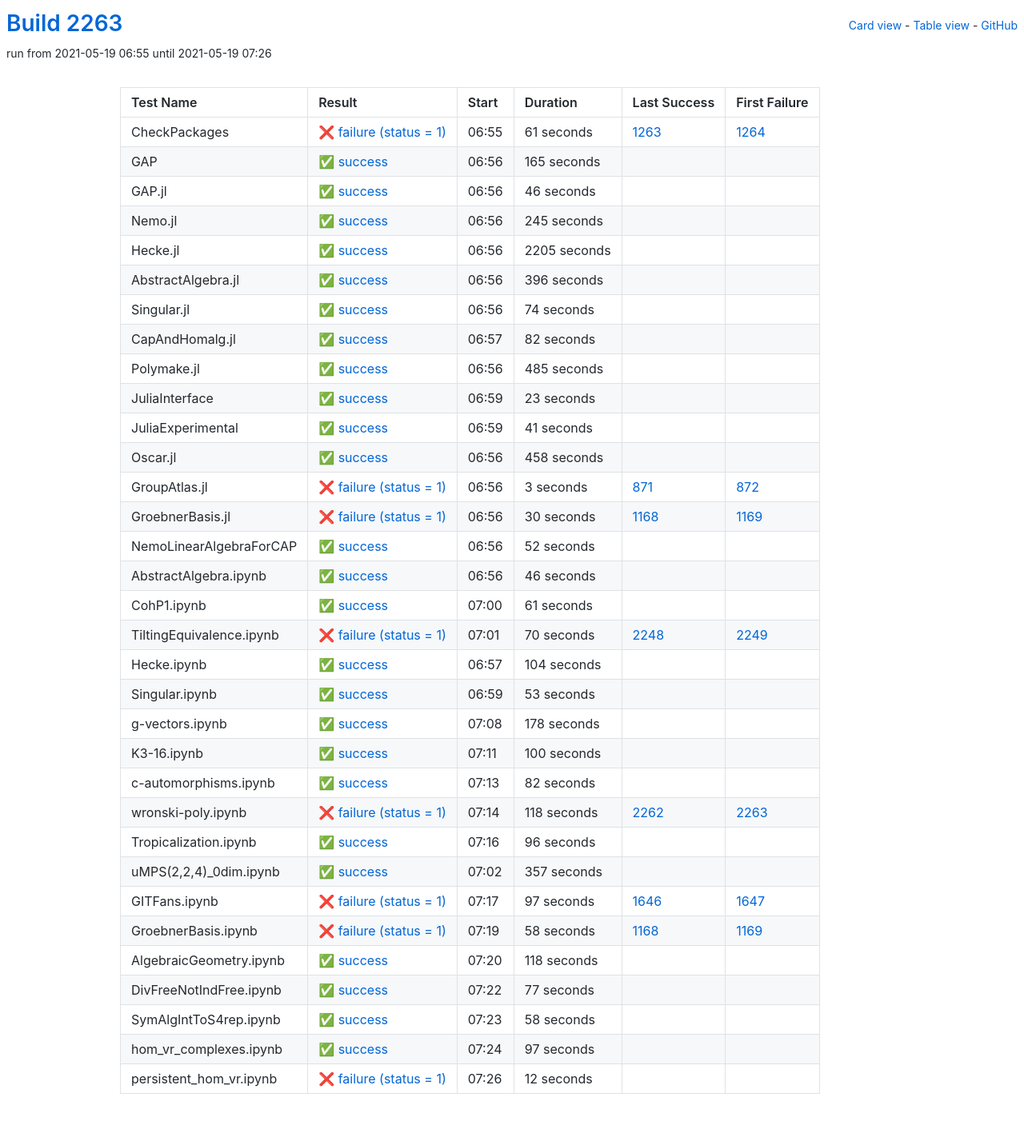
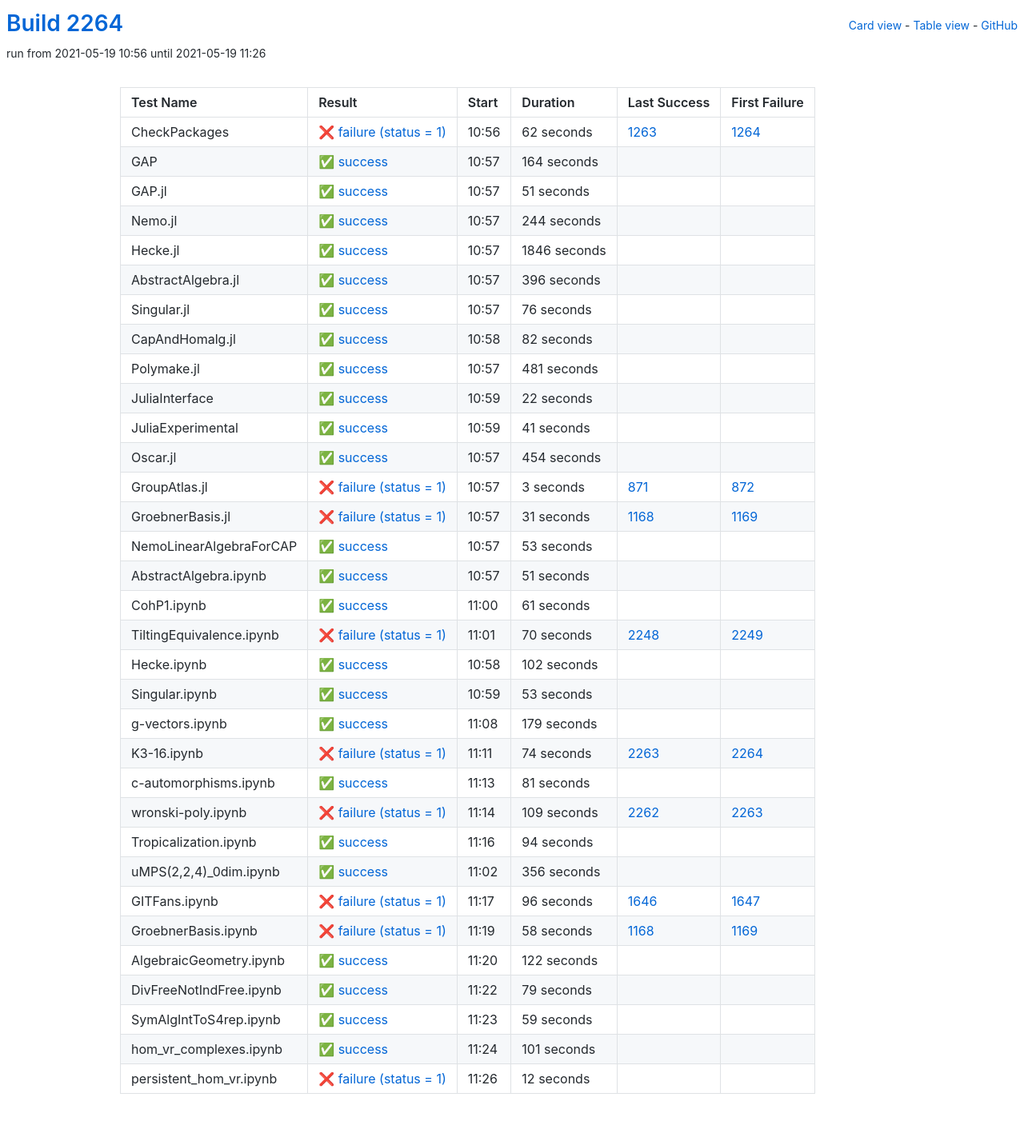
Before and after one commit to oscar-system/oscar-ci-status-stable, a Jekyll site: the page built from table.html, in a window 1280 px wide. Shown: the whole page at 80% size. Built offline with Jekyll 4.4.1, drawn with Linux system fonts in a browser that asks for light colours.

Commit message:
Build #2264

```diff
--- a/_data/ci.yml
+++ b/_data/ci.yml
@@ -1,6 +1,6 @@
 ---
-build: 2263
-build_url: https://oscarci.mathematik.uni-kl.de/job/oscar-stable/2263/
+build: 2264
+build_url: https://oscarci.mathematik.uni-kl.de/job/oscar-stable/2264/
 job: oscar-stable
 organization: oscar-system
 repo: oscar-ci-status-stable
@@ -8,68 +8,68 @@ repourl: https://github.com/oscar-system/oscar-ci-status-stable
 tests:
 - name: CheckPackages
   id: checkpackages
-  log: https://oscarci.mathematik.uni-kl.de/job/oscar-stable/2263/artifact/logs/build-2263/CheckPackages.log
-  start: 2021-05-19 06:55
+  log: https://oscarci.mathematik.uni-kl.de/job/oscar-stable/2264/artifact/logs/build-2264/CheckPackages.log
+  start: 2021-05-19 10:56
   success: false
   exitcode: 1
   status: failure
-  duration: 61
+  duration: 62
   last_success: 1263
   last_success_url: https://oscarci.mathematik.uni-kl.de/job/oscar-stable/1263/
   first_failure: 1264
   first_failure_url: https://oscarci.mathematik.uni-kl.de/job/oscar-stable/1264/
 - name: GAP
   id: gap
-  log: https://oscarci.mathematik.uni-kl.de/job/oscar-stable/2263/artifact/logs/build-2263/GAP.log
-  start: 2021-05-19 06:56
+  log: https://oscarci.mathematik.uni-kl.de/job/oscar-stable/2264/artifact/logs/build-2264/GAP.log
+  start: 2021-05-19 10:57
   success: true
   exitcode: 0
   status: success
-  duration: 165
+  duration: 164
   last_success: false
   last_success_url:
   first_failure: false
   first_failure_url:
 - name: GAP.jl
   id: gap-jl
-  log: https://oscarci.mathematik.uni-kl.de/job/oscar-stable/2263/artifact/logs/build-2263/GAP.jl.log
-  start: 2021-05-19 06:56
+  log: https://oscarci.mathematik.uni-kl.de/job/oscar-stable/2264/artifact/logs/build-2264/GAP.jl.log
+  start: 2021-05-19 10:57
   success: true
   exitcode: 0
   status: success
-  duration: 46
+  duration: 51
   last_success: false
   last_success_url:
   first_failure: false
   first_failure_url:
 - name: Nemo.jl
   id: nemo-jl
-  log: https://oscarci.mathematik.uni-kl.de/job/oscar-stable/2263/artifact/logs/build-2263/Nemo.jl.log
-  start: 2021-05-19 06:56
+  log: https://oscarci.mathematik.uni-kl.de/job/oscar-stable/2264/artifact/logs/build-2264/Nemo.jl.log
+  start: 2021-05-19 10:57
   success: true
   exitcode: 0
   status: success
-  duration: 245
+  duration: 244
   last_success: false
   last_success_url:
   first_failure: false
   first_failure_url:
 - name: Hecke.jl
   id: hecke-jl
-  log: https://oscarci.mathematik.uni-kl.de/job/oscar-stable/2263/artifact/logs/build-2263/Hecke.jl.log
-  start: 2021-05-19 06:56
+  log: https://oscarci.mathematik.uni-kl.de/job/oscar-stable/2264/artifact/logs/build-2264/Hecke.jl.log
+  start: 2021-05-19 10:57
   success: true
   exitcode: 0
   status: success
-  duration: 2205
+  duration: 1846
   last_success: false
   last_success_url:
   first_failure: false
   first_failure_url:
 - name: AbstractAlgebra.jl
   id: abstractalgebra-jl
-  log: https://oscarci.mathematik.uni-kl.de/job/oscar-stable/2263/artifact/logs/build-2263/AbstractAlgebra.jl.log
-  start: 2021-05-19 06:56
+  log: https://oscarci.mathematik.uni-kl.de/job/oscar-stable/2264/artifact/logs/build-2264/AbstractAlgebra.jl.log
+  start: 2021-05-19 10:57
   success: true
   exitcode: 0
   status: success
@@ -80,20 +80,20 @@ tests:
   first_failure_url:
 - name: Singular.jl
   id: singular-jl
-  log: https://oscarci.mathematik.uni-kl.de/job/oscar-stable/2263/artifact/logs/build-2263/Singular.jl.log
-  start: 2021-05-19 06:56
+  log: https://oscarci.mathematik.uni-kl.de/job/oscar-stable/2264/artifact/logs/build-2264/Singular.jl.log
+  start: 2021-05-19 10:57
   success: true
   exitcode: 0
   status: success
-  duration: 74
+  duration: 76
   last_success: false
   last_success_url:
   first_failure: false
   first_failure_url:
 - name: CapAndHomalg.jl
   id: capandhomalg-jl
-  log: https://oscarci.mathematik.uni-kl.de/job/oscar-stable/2263/artifact/logs/build-2263/CapAndHomalg.jl.log
-  start: 2021-05-19 06:57
+  log: https://oscarci.mathematik.uni-kl.de/job/oscar-stable/2264/artifact/logs/build-2264/CapAndHomalg.jl.log
+  start: 2021-05-19 10:58
   success: true
   exitcode: 0
   status: success
@@ -104,32 +104,32 @@ tests:
   first_failure_url:
 - name: Polymake.jl
   id: polymake-jl
-  log: https://oscarci.mathematik.uni-kl.de/job/oscar-stable/2263/artifact/logs/build-2263/Polymake.jl.log
-  start: 2021-05-19 06:56
+  log: https://oscarci.mathematik.uni-kl.de/job/oscar-stable/2264/artifact/logs/build-2264/Polymake.jl.log
+  start: 2021-05-19 10:57
   success: true
   exitcode: 0
   status: success
-  duration: 485
+  duration: 481
   last_success: false
   last_success_url:
   first_failure: false
   first_failure_url:
 - name: JuliaInterface
   id: juliainterface
-  log: https://oscarci.mathematik.uni-kl.de/job/oscar-stable/2263/artifact/logs/build-2263/JuliaInterface.log
-  start: 2021-05-19 06:59
+  log: https://oscarci.mathematik.uni-kl.de/job/oscar-stable/2264/artifact/logs/build-2264/JuliaInterface.log
+  start: 2021-05-19 10:59
   success: true
   exitcode: 0
   status: success
-  duration: 23
+  duration: 22
   last_success: false
   last_success_url:
   first_failure: false
   first_failure_url:
 - name: JuliaExperimental
   id: juliaexperimental
-  log: https://oscarci.mathematik.uni-kl.de/job/oscar-stable/2263/artifact/logs/build-2263/JuliaExperimental.log
-  start: 2021-05-19 06:59
+  log: https://oscarci.mathematik.uni-kl.de/job/oscar-stable/2264/artifact/logs/build-2264/JuliaExperimental.log
+  start: 2021-05-19 10:59
   success: true
   exitcode: 0
   status: success
@@ -140,20 +140,20 @@ tests:
   first_failure_url:
 - name: Oscar.jl
   id: oscar-jl
-  log: https://oscarci.mathematik.uni-kl.de/job/oscar-stable/2263/artifact/logs/build-2263/Oscar.jl.log
-  start: 2021-05-19 06:56
+  log: https://oscarci.mathematik.uni-kl.de/job/oscar-stable/2264/artifact/logs/build-2264/Oscar.jl.log
+  start: 2021-05-19 10:57
   success: true
   exitcode: 0
   status: success
-  duration: 458
+  duration: 454
   last_success: false
   last_success_url:
   first_failure: false
   first_failure_url:
 - name: GroupAtlas.jl
   id: groupatlas-jl
-  log: https://oscarci.mathematik.uni-kl.de/job/oscar-stable/2263/artifact/logs/build-2263/GroupAtlas.jl.log
-  start: 2021-05-19 06:56
+  log: https://oscarci.mathematik.uni-kl.de/job/oscar-stable/2264/artifact/logs/build-2264/GroupAtlas.jl.log
+  start: 2021-05-19 10:57
   success: false
   exitcode: 1
   status: failure
@@ -164,44 +164,44 @@ tests:
   first_failure_url: https://oscarci.mathematik.uni-kl.de/job/oscar-stable/872/
 - name: GroebnerBasis.jl
   id: groebnerbasis-jl
-  log: https://oscarci.mathematik.uni-kl.de/job/oscar-stable/2263/artifact/logs/build-2263/GroebnerBasis.jl.log
-  start: 2021-05-19 06:56
+  log: https://oscarci.mathematik.uni-kl.de/job/oscar-stable/2264/artifact/logs/build-2264/GroebnerBasis.jl.log
+  start: 2021-05-19 10:57
   success: false
   exitcode: 1
   status: failure
-  duration: 30
+  duration: 31
   last_success: 1168
   last_success_url: https://oscarci.mathematik.uni-kl.de/job/oscar-stable/1168/
   first_failure: 1169
   first_failure_url: https://oscarci.mathematik.uni-kl.de/job/oscar-stable/1169/
 - name: NemoLinearAlgebraForCAP
   id: nemolinearalgebraforcap
-  log: https://oscarci.mathematik.uni-kl.de/job/oscar-stable/2263/artifact/logs/build-2263/NemoLinearAlgebraForCAP.log
-  start: 2021-05-19 06:56
+  log: https://oscarci.mathematik.uni-kl.de/job/oscar-stable/2264/artifact/logs/build-2264/NemoLinearAlgebraForCAP.log
+  start: 2021-05-19 10:57
   success: true
   exitcode: 0
   status: success
-  duration: 52
+  duration: 53
   last_success: false
   last_success_url:
   first_failure: false
   first_failure_url:
 - name: AbstractAlgebra.ipynb
   id: abstractalgebra-ipynb
-  log: https://oscarci.mathematik.uni-kl.de/job/oscar-stable/2263/artifact/logs/build-2263/AbstractAlgebra.ipynb.log
-  start: 2021-05-19 06:56
+  log: https://oscarci.mathematik.uni-kl.de/job/oscar-stable/2264/artifact/logs/build-2264/AbstractAlgebra.ipynb.log
+  start: 2021-05-19 10:57
   success: true
   exitcode: 0
   status: success
-  duration: 46
+  duration: 51
   last_success: false
   last_success_url:
   first_failure: false
   first_failure_url:
 - name: CohP1.ipynb
   id: cohp1-ipynb
-  log: https://oscarci.mathematik.uni-kl.de/job/oscar-stable/2263/artifact/logs/build-2263/CohP1.ipynb.log
-  start: 2021-05-19 07:00
+  log: https://oscarci.mathematik.uni-kl.de/job/oscar-stable/2264/artifact/logs/build-2264/CohP1.ipynb.log
+  start: 2021-05-19 11:00
   success: true
   exitcode: 0
   status: success
@@ -212,8 +212,8 @@ tests:
   first_failure_url:
 - name: TiltingEquivalence.ipynb
   id: tiltingequivalence-ipynb
-  log: https://oscarci.mathematik.uni-kl.de/job/oscar-stable/2263/artifact/logs/build-2263/TiltingEquivalence.ipynb.log
-  start: 2021-05-19 07:01
+  log: https://oscarci.mathematik.uni-kl.de/job/oscar-stable/2264/artifact/logs/build-2264/TiltingEquivalence.ipynb.log
+  start: 2021-05-19 11:01
   success: false
   exitcode: 1
   status: failure
@@ -224,20 +224,20 @@ tests:
   first_failure_url: https://oscarci.mathematik.uni-kl.de/job/oscar-stable/2249/
 - name: Hecke.ipynb
   id: hecke-ipynb
-  log: https://oscarci.mathematik.uni-kl.de/job/oscar-stable/2263/artifact/logs/build-2263/Hecke.ipynb.log
-  start: 2021-05-19 06:57
+  log: https://oscarci.mathematik.uni-kl.de/job/oscar-stable/2264/artifact/logs/build-2264/Hecke.ipynb.log
+  start: 2021-05-19 10:58
   success: true
   exitcode: 0
   status: success
-  duration: 104
+  duration: 102
   last_success: false
   last_success_url:
   first_failure: false
   first_failure_url:
 - name: Singular.ipynb
   id: singular-ipynb
-  log: https://oscarci.mathematik.uni-kl.de/job/oscar-stable/2263/artifact/logs/build-2263/Singular.ipynb.log
-  start: 2021-05-19 06:59
+  log: https://oscarci.mathematik.uni-kl.de/job/oscar-stable/2264/artifact/logs/build-2264/Singular.ipynb.log
+  start: 2021-05-19 10:59
   success: true
   exitcode: 0
   status: success
@@ -248,92 +248,92 @@ tests:
   first_failure_url:
 - name: g-vectors.ipynb
   id: g-vectors-ipynb
-  log: https://oscarci.mathematik.uni-kl.de/job/oscar-stable/2263/artifact/logs/build-2263/g-vectors.ipynb.log
-  start: 2021-05-19 07:08
+  log: https://oscarci.mathematik.uni-kl.de/job/oscar-stable/2264/artifact/logs/build-2264/g-vectors.ipynb.log
+  start: 2021-05-19 11:08
   success: true
   exitcode: 0
   status: success
-  duration: 178
+  duration: 179
   last_success: false
   last_success_url:
   first_failure: false
   first_failure_url:
 - name: K3-16.ipynb
   id: k3-16-ipynb
-  log: https://oscarci.mathematik.uni-kl.de/job/oscar-stable/2263/artifact/logs/build-2263/K3-16.ipynb.log
-  start: 2021-05-19 07:11
+  log: https://oscarci.mathematik.uni-kl.de/job/oscar-stable/2264/artifact/logs/build-2264/K3-16.ipynb.log
+  start: 2021-05-19 11:11
+  success: false
+  exitcode: 1
+  status: failure
+  duration: 74
+  last_success: 2263
+  last_success_url: https://oscarci.mathematik.uni-kl.de/job/oscar-stable/2263/
+  first_failure: 2264
+  first_failure_url: https://oscarci.mathematik.uni-kl.de/job/oscar-stable/2264/
+- name: c-automorphisms.ipynb
+  id: c-automorphisms-ipynb
+  log: https://oscarci.mathematik.uni-kl.de/job/oscar-stable/2264/artifact/logs/build-2264/c-automorphisms.ipynb.log
+  start: 2021-05-19 11:13
   success: true
   exitcode: 0
   status: success
-  duration: 100
-  last_success: false
-  last_success_url:
-  first_failure: false
-  first_failure_url:
-- name: c-automorphisms.ipynb
-  id: c-automorphisms-ipynb
-  log: https://oscarci.mathematik.uni-kl.de/job/oscar-stable/2263/artifact/logs/build-2263/c-automorphisms.ipynb.log
-  start: 2021-05-19 07:13
-  success: true
-  exitcode: 0
-  status: success
-  duration: 82
+  duration: 81
   last_success: false
   last_success_url:
   first_failure: false
   first_failure_url:
 - name: wronski-poly.ipynb
   id: wronski-poly-ipynb
-  log: https://oscarci.mathematik.uni-kl.de/job/oscar-stable/2263/artifact/logs/build-2263/wronski-poly.ipynb.log
-  start: 2021-05-19 07:14
+  log: https://oscarci.mathematik.uni-kl.de/job/oscar-stable/2264/artifact/logs/build-2264/wronski-poly.ipynb.log
+  start: 2021-05-19 11:14
   success: false
   exitcode: 1
   status: failure
-  duration: 118
+  duration: 109
   last_success: 2262
   last_success_url: https://oscarci.mathematik.uni-kl.de/job/oscar-stable/2262/
   first_failure: 2263
   first_failure_url: https://oscarci.mathematik.uni-kl.de/job/oscar-stable/2263/
 - name: Tropicalization.ipynb
   id: tropicalization-ipynb
-  log: https://oscarci.mathematik.uni-kl.de/job/oscar-stable/2263/artifact/logs/build-2263/Tropicalization.ipynb.log
-  start: 2021-05-19 07:16
+  log: https://oscarci.mathematik.uni-kl.de/job/oscar-stable/2264/artifact/logs/build-2264/Tropicalization.ipynb.log
+  start: 2021-05-19 11:16
   success: true
   exitcode: 0
   status: success
-  duration: 96
+  duration: 94
   last_success: false
   last_success_url:
   first_failure: false
   first_failure_url:
 - name: uMPS(2,2,4)_0dim.ipynb
   id: umps-2-2-4-0dim-ipynb
-  log: https://oscarci.mathematik.uni-kl.de/job/oscar-stable/2263/artifact/logs/build-2263/uMPS-2-2-4-_0dim.ipynb.log
-  start: 2021-05-19 07:02
+  log: https://oscarci.mathematik.uni-kl.de/job/oscar-stable/2264/artifact/logs/build-2264/uMPS-2-2-4-_0dim.ipynb.log
+  start: 2021-05-19 11:02
   success: true
   exitcode: 0
   status: success
-  duration: 357
+  duration: 356
   last_success: false
   last_success_url:
   first_failure: false
   first_failure_url:
 - name: GITFans.ipynb
   id: gitfans-ipynb
-  log: https://oscarci.mathematik.uni-kl.de/job/oscar-stable/2263/artifact/logs/build-2263/GITFans.ipynb.log
-  start: 2021-05-19 07:17
+  log: https://oscarci.mathematik.uni-kl.de/job/oscar-stable/2264/artifact/logs/build-2264/GITFans.ipynb.log
+  start: 2021-05-19 11:17
   success: false
   exitcode: 1
   status: failure
-  duration: 97
+  duration: 96
   last_success: 1646
   last_success_url: https://oscarci.mathematik.uni-kl.de/job/oscar-stable/1646/
   first_failure: 1647
   first_failure_url: https://oscarci.mathematik.uni-kl.de/job/oscar-stable/1647/
 - name: GroebnerBasis.ipynb
   id: groebnerbasis-ipynb
-  log: https://oscarci.mathematik.uni-kl.de/job/oscar-stable/2263/artifact/logs/build-2263/GroebnerBasis.ipynb.log
-  start: 2021-05-19 07:19
+  log: https://oscarci.mathematik.uni-kl.de/job/oscar-stable/2264/artifact/logs/build-2264/GroebnerBasis.ipynb.log
+  start: 2021-05-19 11:19
   success: false
   exitcode: 1
   status: failure
@@ -344,56 +344,56 @@ tests:
   first_failure_url: https://oscarci.mathematik.uni-kl.de/job/oscar-stable/1169/
 - name: AlgebraicGeometry.ipynb
   id: algebraicgeometry-ipynb
-  log: https://oscarci.mathematik.uni-kl.de/job/oscar-stable/2263/artifact/logs/build-2263/AlgebraicGeometry.ipynb.log
-  start: 2021-05-19 07:20
+  log: https://oscarci.mathematik.uni-kl.de/job/oscar-stable/2264/artifact/logs/build-2264/AlgebraicGeometry.ipynb.log
+  start: 2021-05-19 11:20
   success: true
   exitcode: 0
   status: success
-  duration: 118
+  duration: 122
   last_success: false
   last_success_url:
   first_failure: false
   first_failure_url:
 - name: DivFreeNotIndFree.ipynb
   id: divfreenotindfree-ipynb
-  log: https://oscarci.mathematik.uni-kl.de/job/oscar-stable/2263/artifact/logs/build-2263/DivFreeNotIndFree.ipynb.log
-  start: 2021-05-19 07:22
+  log: https://oscarci.mathematik.uni-kl.de/job/oscar-stable/2264/artifact/logs/build-2264/DivFreeNotIndFree.ipynb.log
+  start: 2021-05-19 11:22
   success: true
   exitcode: 0
   status: success
-  duration: 77
+  duration: 79
   last_success: false
   last_success_url:
   first_failure: false
   first_failure_url:
 - name: SymAlgIntToS4rep.ipynb
   id: symalginttos4rep-ipynb
-  log: https://oscarci.mathematik.uni-kl.de/job/oscar-stable/2263/artifact/logs/build-2263/SymAlgIntToS4rep.ipynb.log
-  start: 2021-05-19 07:23
+  log: https://oscarci.mathematik.uni-kl.de/job/oscar-stable/2264/artifact/logs/build-2264/SymAlgIntToS4rep.ipynb.log
+  start: 2021-05-19 11:23
   success: true
   exitcode: 0
   status: success
-  duration: 58
+  duration: 59
   last_success: false
   last_success_url:
   first_failure: false
   first_failure_url:
 - name: hom_vr_complexes.ipynb
   id: hom-vr-complexes-ipynb
-  log: https://oscarci.mathematik.uni-kl.de/job/oscar-stable/2263/artifact/logs/build-2263/hom_vr_complexes.ipynb.log
-  start: 2021-05-19 07:24
+  log: https://oscarci.mathematik.uni-kl.de/job/oscar-stable/2264/artifact/logs/build-2264/hom_vr_complexes.ipynb.log
+  start: 2021-05-19 11:24
   success: true
   exitcode: 0
   status: success
-  duration: 97
+  duration: 101
   last_success: false
   last_success_url:
   first_failure: false
   first_failure_url:
 - name: persistent_hom_vr.ipynb
   id: persistent-hom-vr-ipynb
-  log: https://oscarci.mathematik.uni-kl.de/job/oscar-stable/2263/artifact/logs/build-2263/persistent_hom_vr.ipynb.log
-  start: 2021-05-19 07:26
+  log: https://oscarci.mathematik.uni-kl.de/job/oscar-stable/2264/artifact/logs/build-2264/persistent_hom_vr.ipynb.log
+  start: 2021-05-19 11:26
   success: false
   exitcode: 1
   status: failure
```
Also changed, not shown: README.md.
